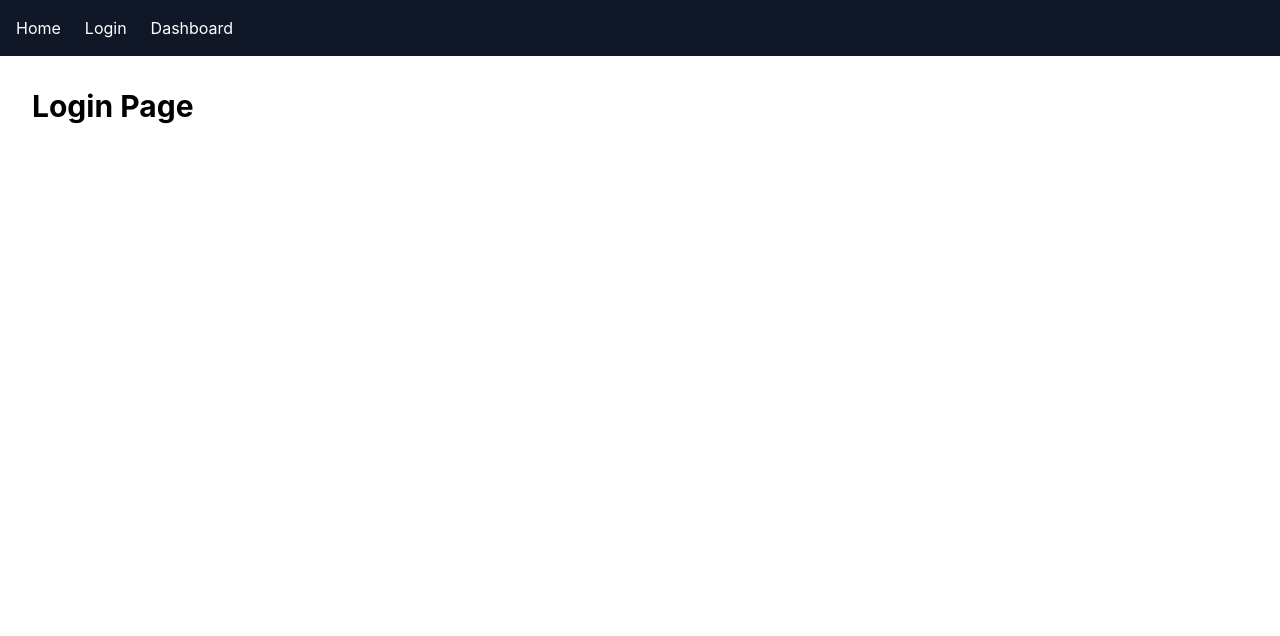
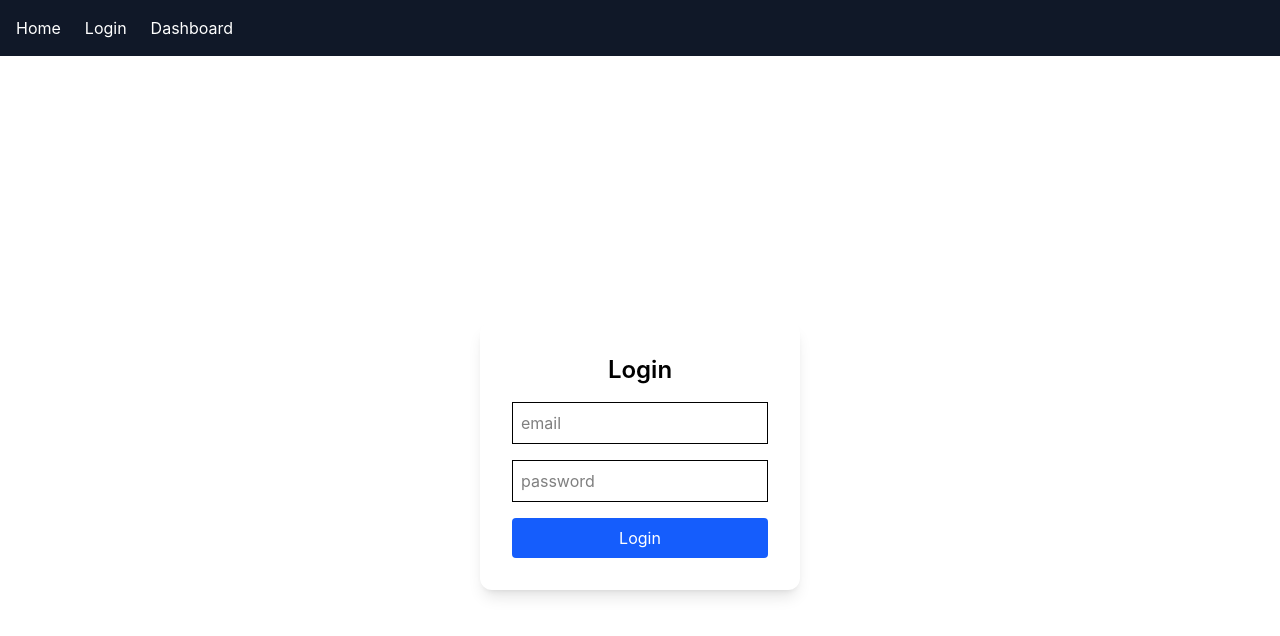
Before and after one commit to ebadcommits/auth-app, a React (Vite) app: page /login in a window 1280 px wide. Shown: the top 636 px of the page. Built offline with nearby package versions, Linux system fonts and the light colour scheme.

Commit message:
feat: enhance Login component with form validation and error handling

```diff
--- a/src/pages/Login.jsx
+++ b/src/pages/Login.jsx
@@ -1,7 +1,54 @@
+import { useContext, useState } from "react";
+import { AuthContext } from "../context/Authcontext";
+import { useNavigate } from "react-router-dom";
+
 export default function Login() {
+
+  const {login} = useContext(AuthContext)
+  const Navigate = useNavigate()
+
+  const [email, setEmail] = useState("")
+  const [password, setPassord] = useState("")
+  const [error, setError] = useState("")
+
+  function handleClick(e) {
+    e.preventDefault()
+
+    if (!email || !password){
+      setError("Please enter email and password.")
+      return
+    }
+
+    login(email, password)
+
+    Navigate("/dashboard")
+  }
+
   return (
-    <div className="p-8">
-      <h1 className="text-3xl font-bold">Login Page</h1>
+    <div className="flex justify-center items-center h-screen">
+      <form
+      className="flex flex-col bg-white p-8 rounded-xl shadow-lg w-80 gap-4 "
+      onSubmit={handleClick} >
+        <h1 className="text-2xl font-semibold text-center">Login</h1>
+
+        {error && <p className="text-red-500 text-center">{error}</p> }
+
+        <input
+        type="email"
+        className="border p-2 round"
+        placeholder="email"
+        value={email}
+        onChange={(e) => setEmail(e.target.value)} />
+
+        <input
+        type="password"
+        className="border p-2 round"
+        placeholder="password"
+        value={password}
+        onChange={(e) => setPassord(e.target.value)} />
+
+        <button className="bg-blue-600 text-white py-2 rounded hover:bg-blue-700  ">Login</button>
+      </form>
     </div>
   );
 }
```
